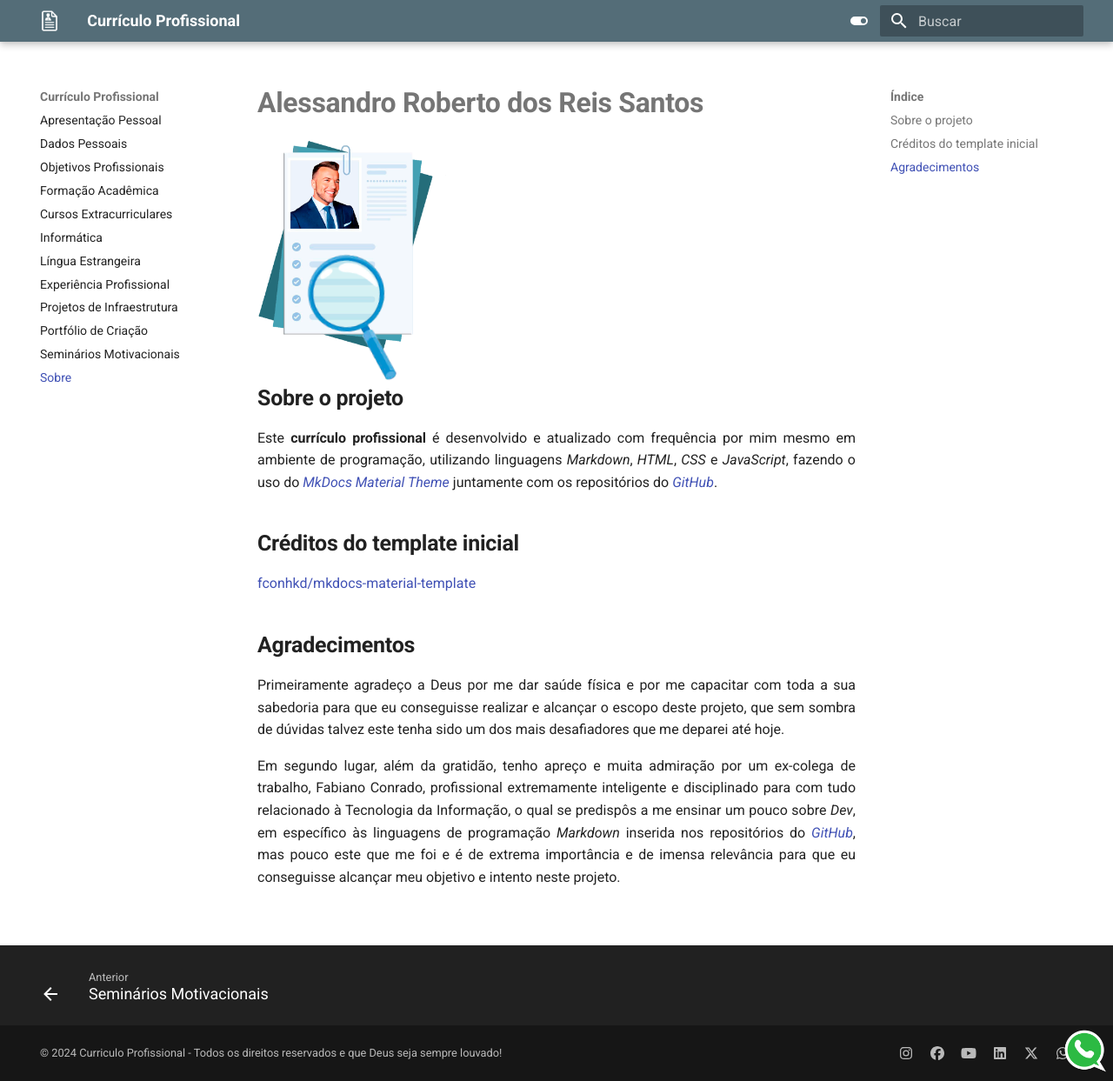
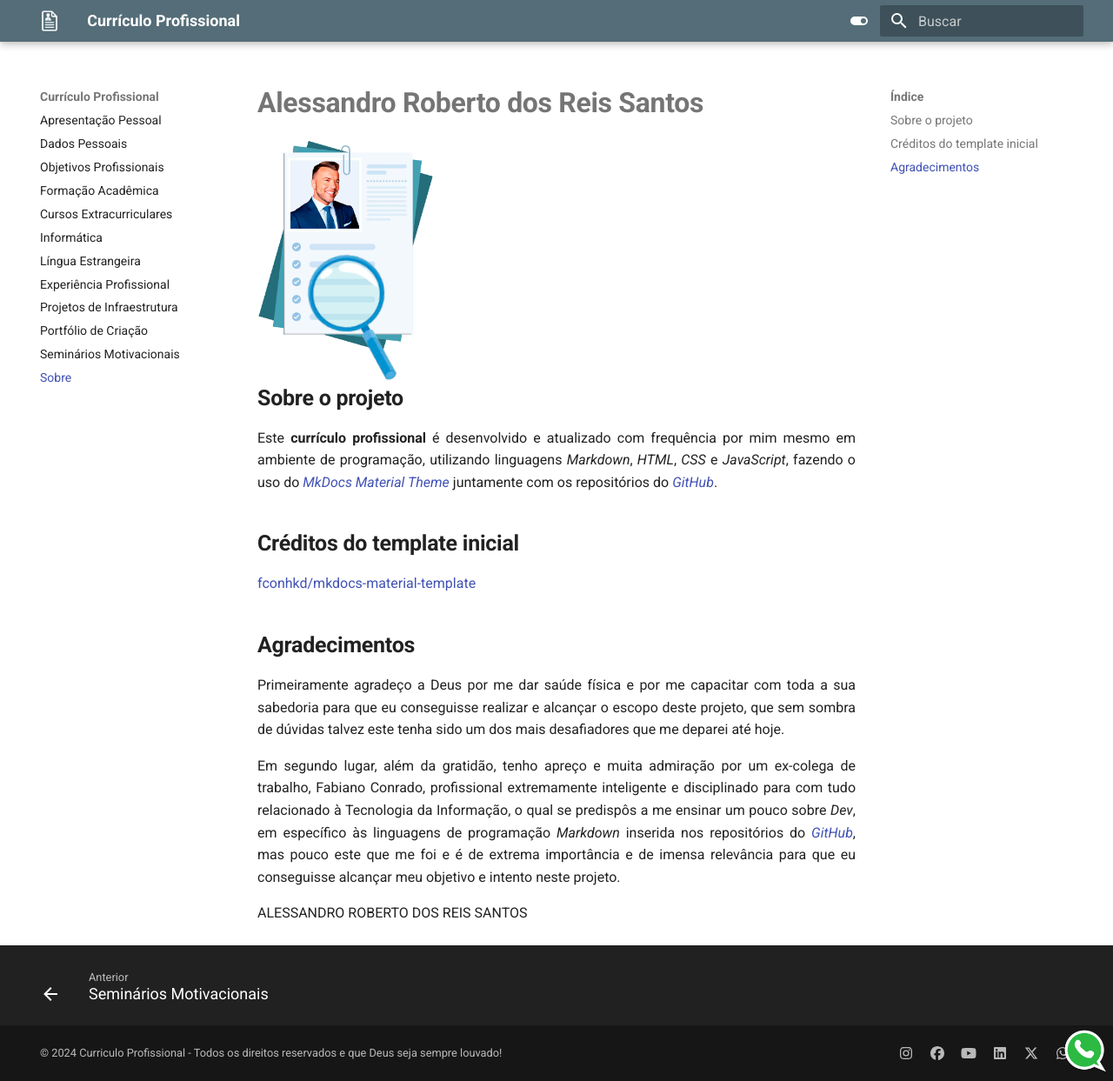
Before and after one commit to arrs82/curriculo, an MkDocs documentation site: the page built from docs/sobre.md, in a window 1280 px wide and 1243 px high. Shown: the whole window at 87% size. Built offline with MkDocs 1.6.1 and Material for MkDocs 9.7.7, drawn with Linux system fonts in a browser that asks for light colours; nearby versions of some CDN libraries.

Commit message:
Alteração teste

```diff
--- a/docs/sobre.md
+++ b/docs/sobre.md
@@ -17,6 +17,8 @@
 <p style="text-align: justify;">Primeiramente agradeço a Deus por me dar saúde física e por me capacitar com toda a sua sabedoria para que eu conseguisse realizar e alcançar o escopo deste projeto, que sem sombra de dúvidas talvez este tenha sido um dos mais desafiadores que me deparei até hoje.</p>
 
 <p style="text-align: justify;">Em segundo lugar, além da gratidão, tenho apreço e muita admiração por um ex-colega de trabalho, Fabiano Conrado, profissional extremamente inteligente e disciplinado para com tudo relacionado à Tecnologia da Informação, o qual se predispôs a me ensinar um pouco sobre <em>Dev</em>, em específico às linguagens de programação <em>Markdown</em> inserida nos repositórios do <a href="https://github.com" target="_blank"><em>GitHub</em></a>, mas pouco este que me foi e é de extrema importância e de imensa relevância para que eu conseguisse alcançar meu objetivo e intento neste projeto.</p>
+
+ALESSANDRO ROBERTO DOS REIS SANTOS
 
 <!DOCTYPE html>
 <html lang="pt-br">
```
